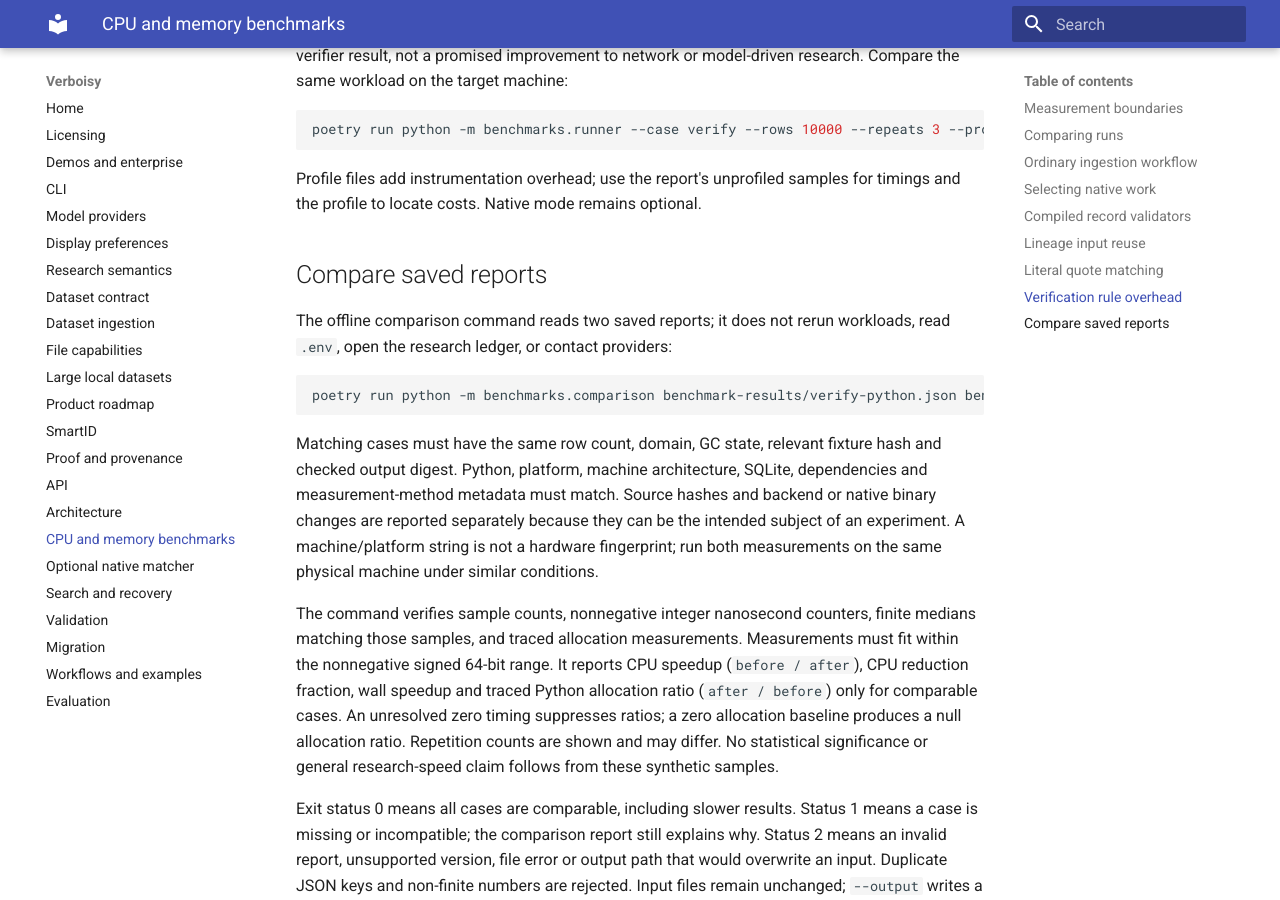
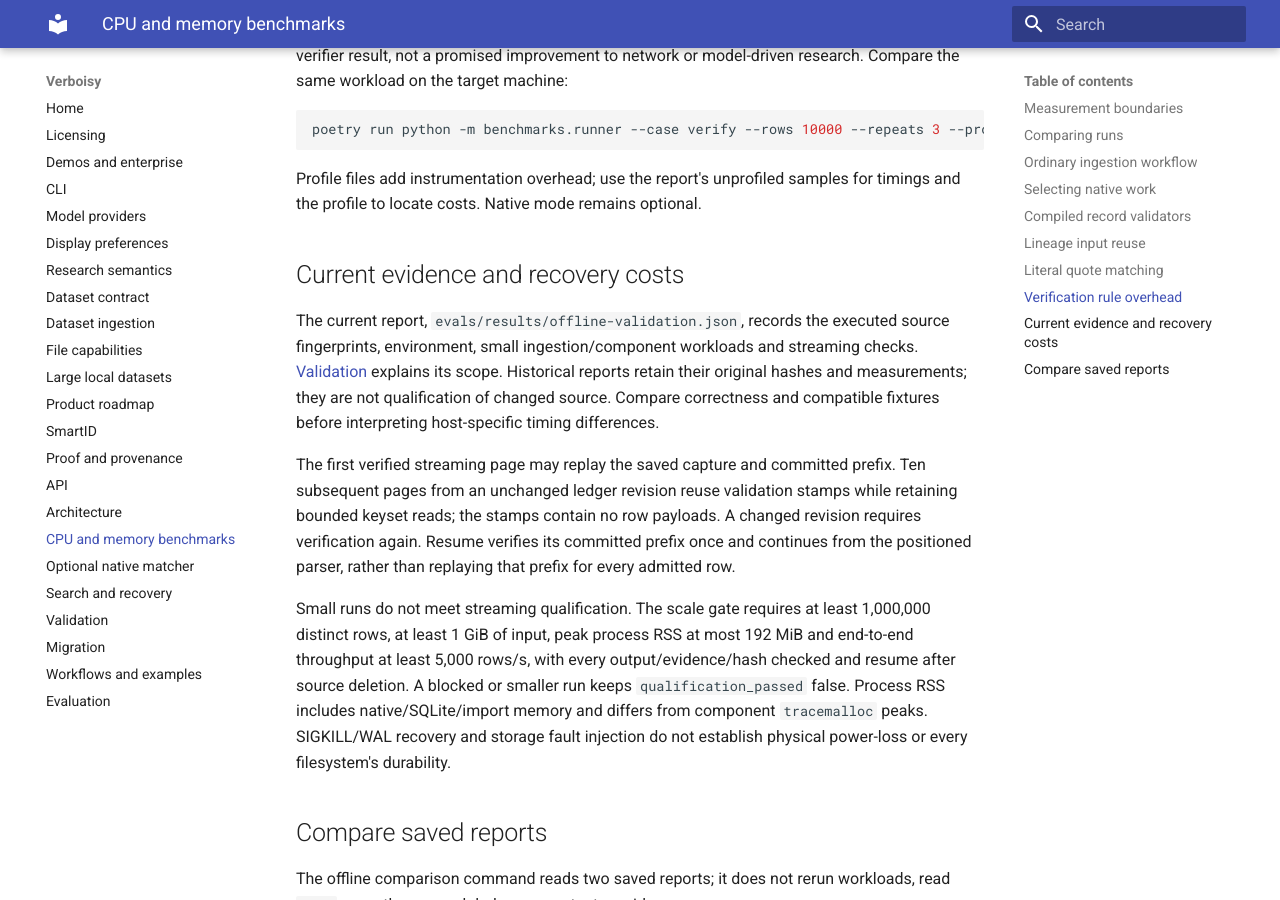
Before and after one commit to EmanueleTorrisi/verboisy, an MkDocs documentation site: the page built from docs/benchmarks.md, in a window 1280 px wide and 900 px high, scrolled down 3757 px. Built offline with MkDocs 1.6.1 and Material for MkDocs 9.7.7, drawn with Linux system fonts in a browser that asks for light colours.

Commit message:
docs: distinguish current workload checks from historical qualification

```diff
--- a/docs/benchmarks.md
+++ b/docs/benchmarks.md
@@ -166,6 +166,29 @@ poetry run python -m benchmarks.runner --case verify --rows 10000 --repeats 3 --
 Profile files add instrumentation overhead; use the report's unprofiled samples
 for timings and the profile to locate costs. Native mode remains optional.
 
+## Current evidence and recovery costs
+
+The current report, `evals/results/offline-validation.json`, records the executed
+source fingerprints, environment, small ingestion/component workloads and streaming
+checks. [Validation](validation.md#complete-local-gates-and-evidence-limits) explains
+its scope. Historical reports retain their original hashes and measurements;
+they are not qualification of changed source. Compare correctness and compatible
+fixtures before interpreting host-specific timing differences.
+
+The first verified streaming page may replay the saved capture and committed prefix.
+Ten subsequent pages from an unchanged ledger revision reuse validation stamps while
+retaining bounded keyset reads; the stamps contain no row payloads. A changed revision
+requires verification again. Resume verifies its committed prefix once and continues
+from the positioned parser, rather than replaying that prefix for every admitted row.
+
+Small runs do not meet streaming qualification. The scale gate requires at least
+1,000,000 distinct rows, at least 1 GiB of input, peak process RSS at most 192 MiB and
+end-to-end throughput at least 5,000 rows/s, with every output/evidence/hash checked and
+resume after source deletion. A blocked or smaller run keeps `qualification_passed`
+false. Process RSS includes native/SQLite/import memory and differs from component
+`tracemalloc` peaks. SIGKILL/WAL recovery and storage fault injection do not establish
+physical power-loss or every filesystem's durability.
+
 ## Compare saved reports
 
 The offline comparison command reads two saved reports; it does not rerun workloads,
```
